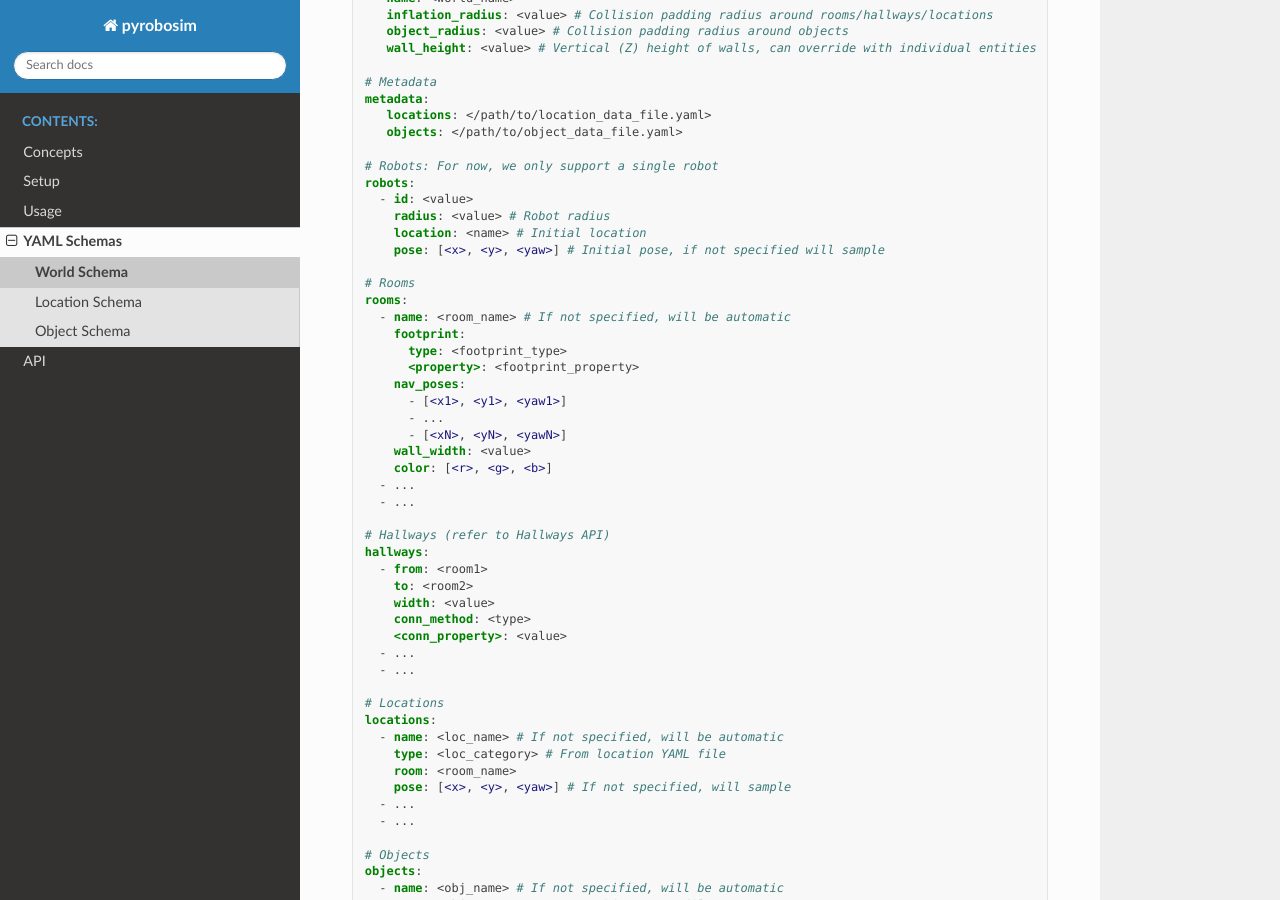
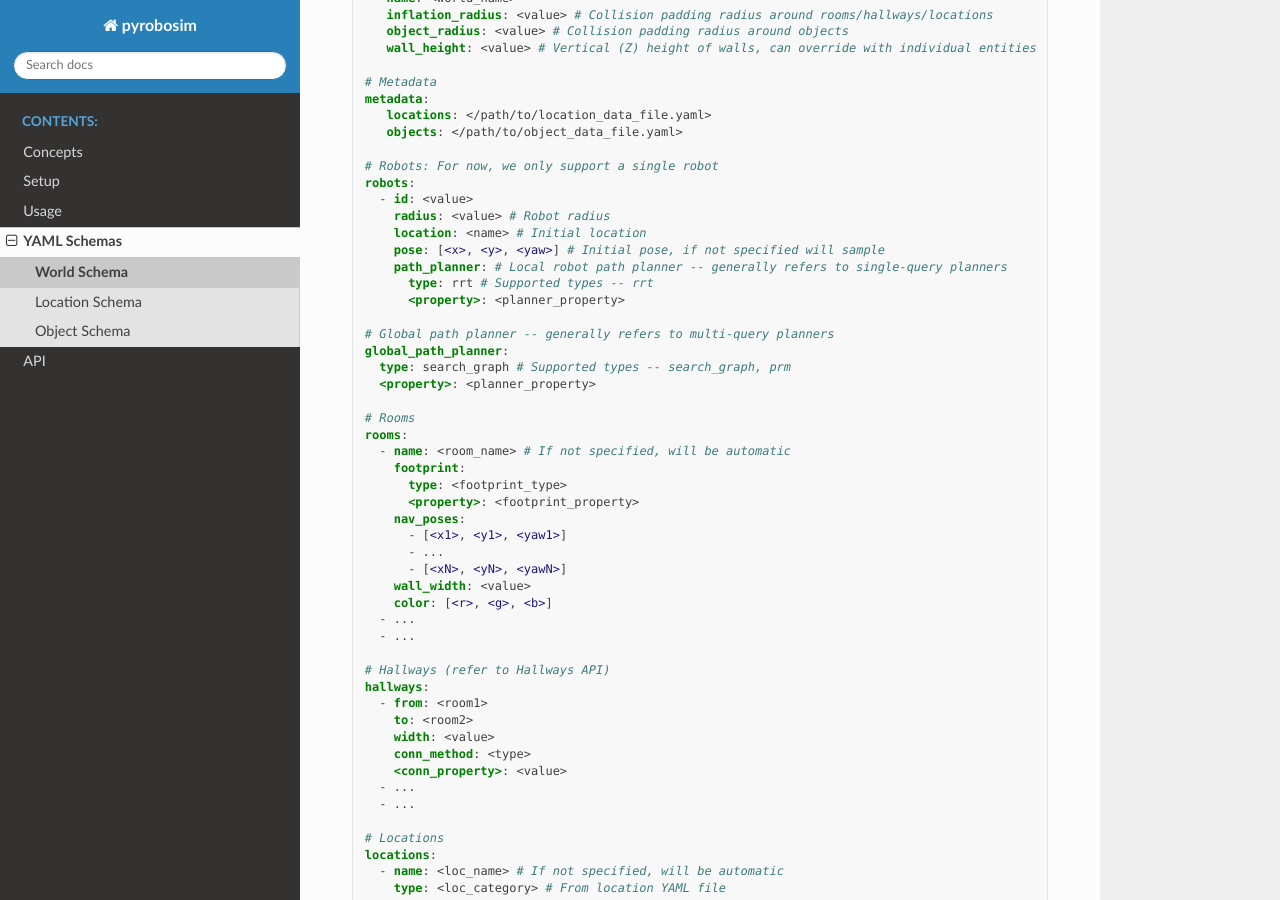
Before and after one commit to sea-bass/pyrobosim, a Sphinx documentation site: the page built from docs/source/yaml/world_schema.rst, in a window 1280 px wide and 900 px high, scrolled down 414 px. Built offline with Sphinx 7.4.7 and the Read the Docs theme 2.0.0, drawn with Linux system fonts in a browser that asks for light colours.

Commit message:
Add global/local path planners to world schema doc

```diff
--- a/docs/source/yaml/world_schema.rst
+++ b/docs/source/yaml/world_schema.rst
@@ -30,6 +30,14 @@ The world schema looks as follows, where ``<angle brackets>`` are placeholders:
        radius: <value> # Robot radius
        location: <name> # Initial location
        pose: [<x>, <y>, <yaw>] # Initial pose, if not specified will sample
+       path_planner: # Local robot path planner -- generally refers to single-query planners
+         type: rrt # Supported types -- rrt
+         <property>: <planner_property>
+
+   # Global path planner -- generally refers to multi-query planners
+   global_path_planner:
+     type: search_graph # Supported types -- search_graph, prm
+     <property>: <planner_property>
 
    # Rooms
    rooms:
```
